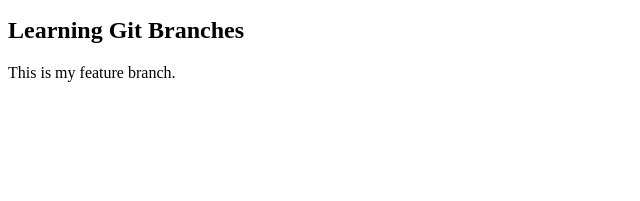
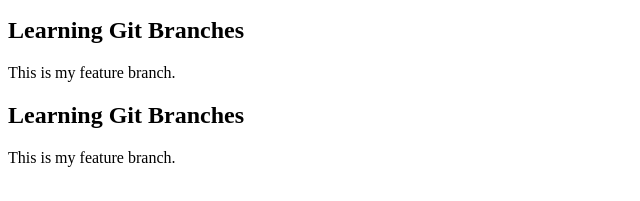
Before and after one commit to vinayvjit32-png/MyFirstProject, a plain HTML site: page index.html in a window 1280 px wide. Shown: the part 101-302 px from the top of the page, without its empty margins (0-640 px from the left). Drawn offline with Linux system fonts and the light colour scheme.

Commit message:
Added feature branch content

```diff
--- a/index.html
+++ b/index.html
@@ -8,5 +8,7 @@
     <p>I am learning Git and GitHub.</p>
     <h2>Learning Git Branches</h2>
 <p>This is my feature branch.</p>
+<h2>Learning Git Branches</h2>
+<p>This is my feature branch.</p>
 </body>
 </html>
```
